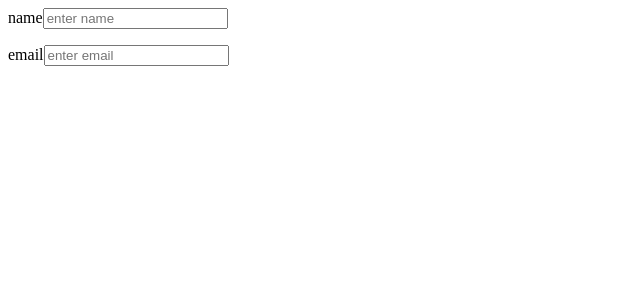
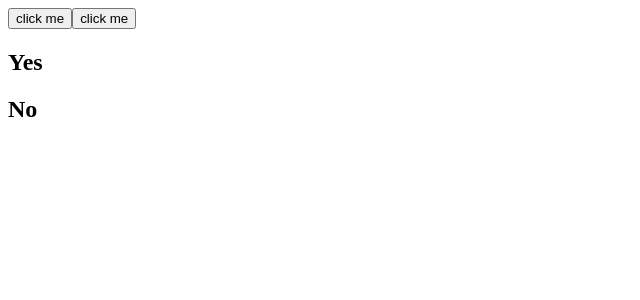
Before and after one commit to MeetPatel3366/MERN-Stack, a React (Vite) app in the folder react/first/: page / in a window 1280 px wide. Shown: the top 300 px of the page, without its empty margins (0-640 px from the left). Built offline with nearby package versions, Linux system fonts and the light colour scheme.

Commit message:
React:condition

```diff
--- a/react/first/src/App.jsx
+++ b/react/first/src/App.jsx
@@ -2,6 +2,8 @@ import React from 'react'
 import Taskone from './Taskone'
 import Button from './Button'
 import Input from './Input'
+import Event from './Event'
+import Goal from './Goal'
 
 const App = () => {
   return (
@@ -13,8 +15,13 @@ const App = () => {
       <Button btn="Click me" bgc="blue"/> */}
 
       {/* Task:2  */}
-      <Input label='name' inputType="text" placeholder='enter name'/>
-      <Input label='email' inputType="email" placeholder='enter email'/>
+      {/* <Input label='name' inputType="text" placeholder='enter name'/>
+      <Input label='email' inputType="email" placeholder='enter email'/> */}
+
+      <Event/>
+
+      <Goal isGoal={true}/>
+      <Goal isGoal={false}/>
     </div>
   )
 }
--- a/react/first/src/Event.jsx
+++ b/react/first/src/Event.jsx
@@ -6,9 +6,14 @@ const Event = () => {
     alert(a)
     console.log(b);
   }
+
+  const handleMouseover=()=>{
+    alert("mouse over")
+  }
   return (
     <div>
       <button onClick={(e)=>shoot("Goal!",e)}>click me</button>
+      <button onMouseOver={handleMouseover}>click me</button>
     </div>
   )
 }
--- /dev/null
+++ b/react/first/src/Goal.jsx
@@ -0,0 +1,11 @@
+import React from 'react'
+
+const Goal = ({isGoal}) => {
+  return (
+    <div>
+      {isGoal? <h2>Yes</h2>: <h2>No</h2>}
+    </div>
+  )
+}
+
+export default Goal
```
